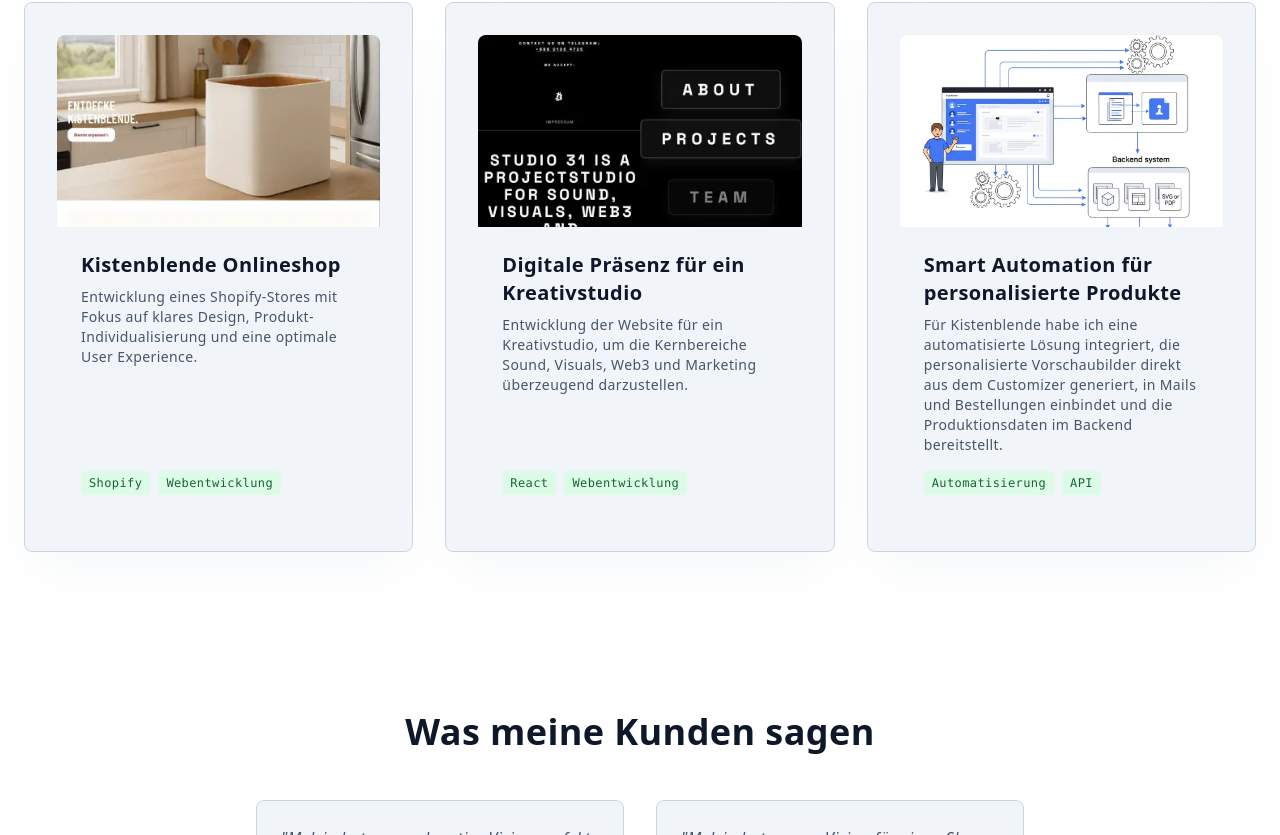
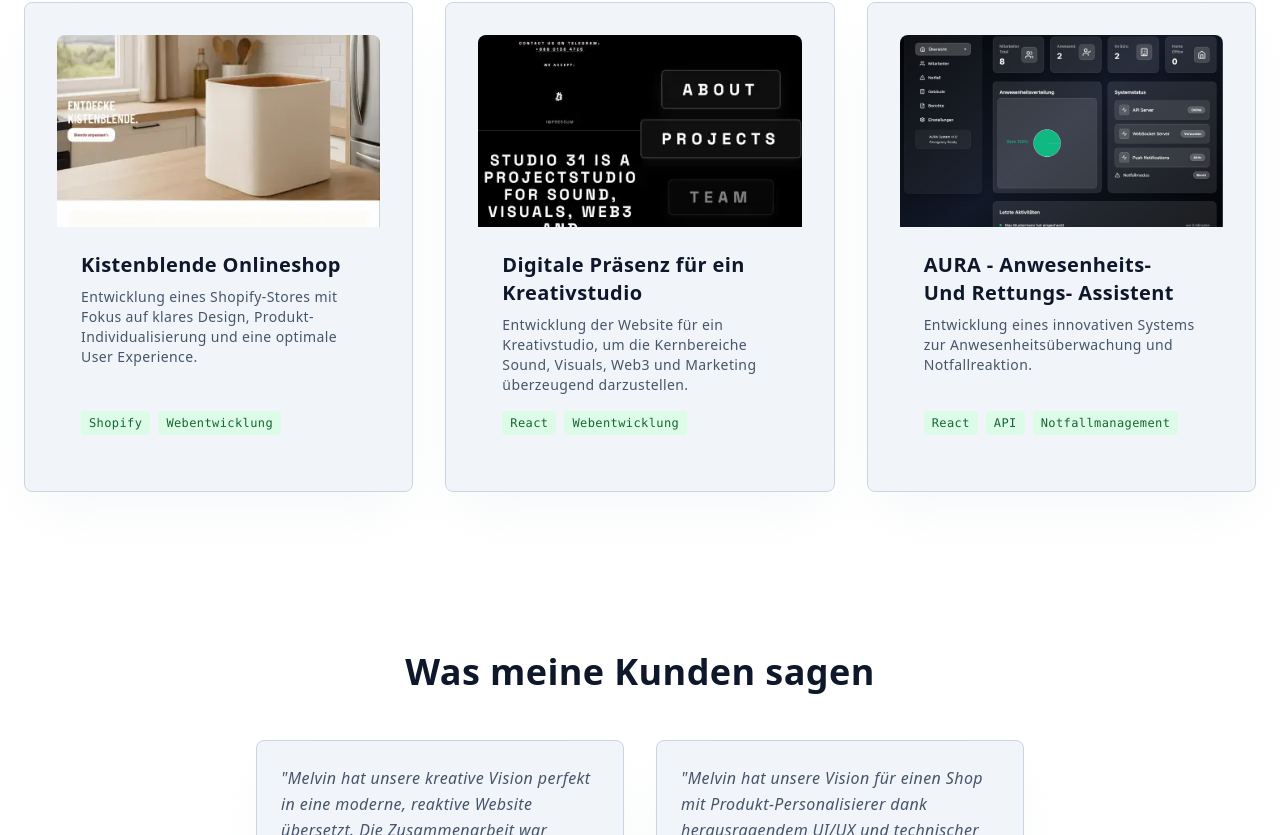
Before and after one commit to 0xWizardofSolz/react-website, a React (Create React App) app: page / in a window 1280 px wide. Shown: the part 1885-2720 px from the top of the page. Built offline with nearby package versions, Linux system fonts and the light colour scheme.

Commit message:
Updates portfolio project entry
Replaces the 'Smart Automation' project with 'AURA - Anwesenheits- Und Rettungs- Assistent' to showcase a more current and relevant project. Updates include the project title, description, tags, image, and adds a direct link to the application.

```diff
--- a/src/components/PortfolioSection.js
+++ b/src/components/PortfolioSection.js
@@ -3,12 +3,12 @@ import React, { memo } from "react";
 import { Section, SectionCard } from './Reusable';
 import kistenblendeImg from "../images/Kistenblende.webp";
 import studio31Img from "../images/Studio31.webp";
-import automationImg from "../images/Automation.webp";
+import auraImg from "../images/AURA.webp";
 
 const projectsData = [
     { title: "Kistenblende Onlineshop", description: "Entwicklung eines Shopify-Stores mit Fokus auf klares Design, Produkt-Individualisierung und eine optimale User Experience.", imgSrc: kistenblendeImg, tags: ["Shopify", "Webentwicklung"], link: "https://www.kistenblende.de/" },
     { title: "Digitale Präsenz für ein Kreativstudio", description: "Entwicklung der Website für ein Kreativstudio, um die Kernbereiche Sound, Visuals, Web3 und Marketing überzeugend darzustellen.", imgSrc: studio31Img, tags: ["React", "Webentwicklung"], link: "https://studio31.xyz/" },
-    { title: "Smart Automation für personalisierte Produkte", description: "Für Kistenblende habe ich eine automatisierte Lösung integriert, die personalisierte Vorschaubilder direkt aus dem Customizer generiert, in Mails und Bestellungen einbindet und die Produktionsdaten im Backend bereitstellt.", imgSrc: automationImg, tags: ["Automatisierung", "API"] }
+    { title: "AURA - Anwesenheits- Und Rettungs- Assistent", description: "Entwicklung eines innovativen Systems zur Anwesenheitsüberwachung und Notfallreaktion.", imgSrc: auraImg, tags: ["React", "API", "Notfallmanagement"], link: "https://aurabrandschutz.app/" }
 ];
 
 const PortfolioSection = memo(() => (
```
Also changed, not shown: src/images/AURA.webp (added).
